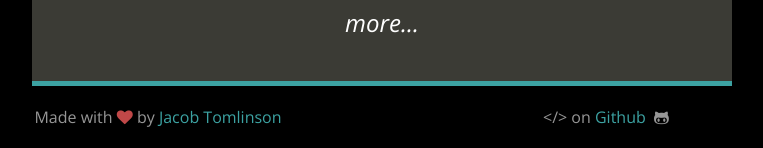
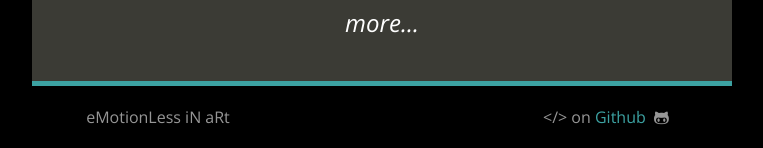
Before and after one commit to gskriptor/gskriptor.github.io, a Jekyll site: the page built from index.html, in a window 1280 px wide, cut to the strip 174-900 px from the top of the page. Shown: the part 575-723 px from the top of the strip, without its empty margins (258-1021 px from the left). Built offline with Jekyll 4.4.1, drawn with Linux system fonts in a browser that asks for light colours; nearby versions of some CDN libraries.

Commit message:
Update _config.yml
updated footer

```diff
--- a/_config.yml
+++ b/_config.yml
@@ -24,7 +24,8 @@ xing_link:
 facebook_link:
 
 # Footer
-footer_left: "Made with <i class=\"fa fa-heart\"></i> by <a href=\"https://twitter.com/_JacobTomlinson\">Jacob Tomlinson</a>"
+#footer_left: "Made with <i class=\"fa fa-heart\"></i> by <a href=\"https://twitter.com/_JacobTomlinson\">Jacob Tomlinson</a>"
+footer_left: "eMotionLess iN aRt"
 footer_right: "&lt;/&gt; on <a href=\"https://github.com/jacobtomlinson/carte-noire\">Github</a> &nbsp;<i class=\"fa fa-github-alt\"></i>"
 
 # Build settings
```
